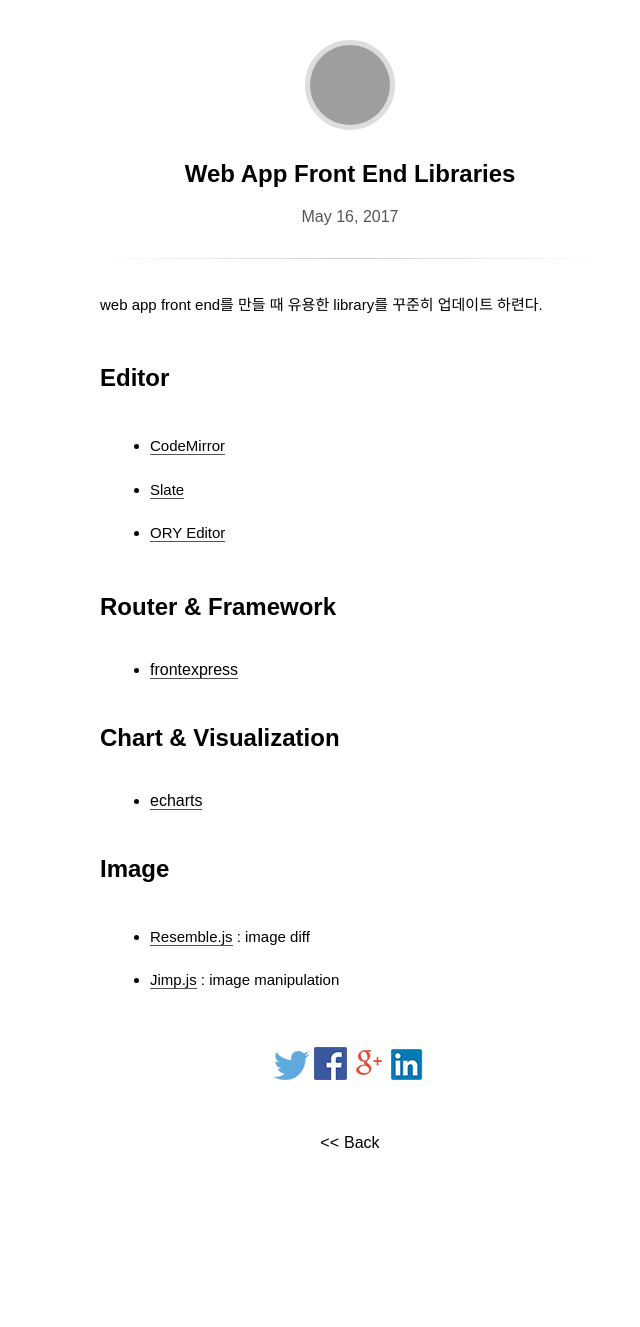
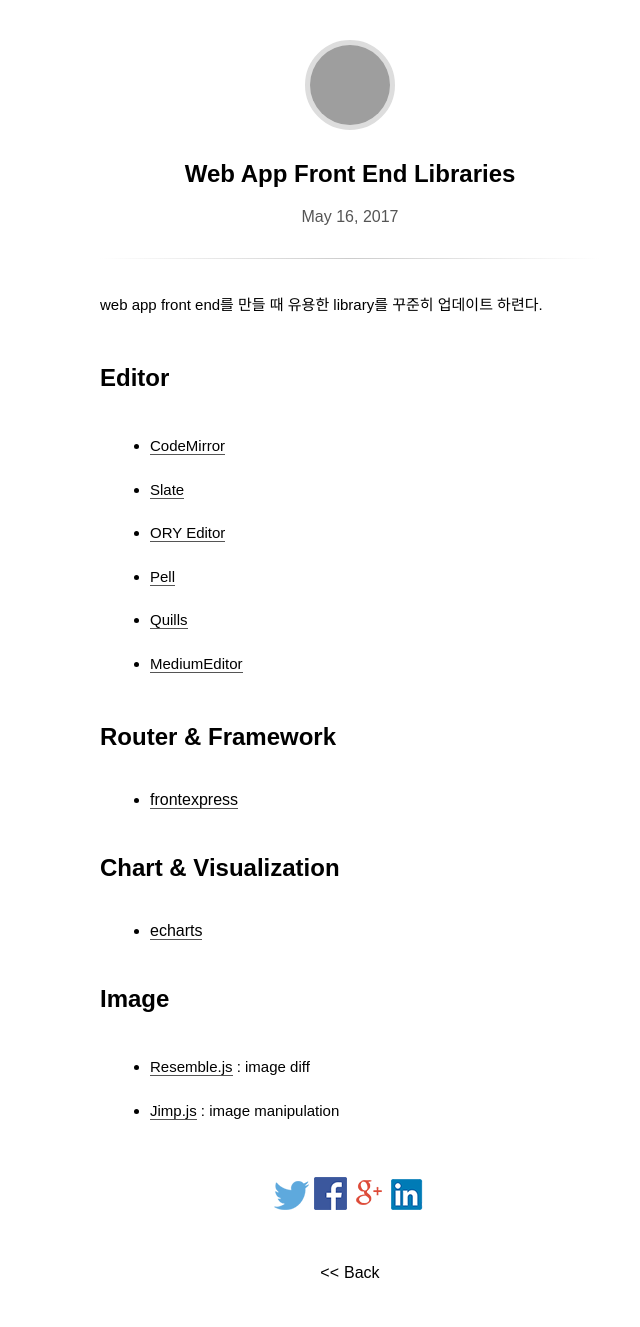
Before and after one commit to pinedance/blog, a Jekyll site: the page built from _posts/2017/01-06/2017-05-16-web-app-front-end-libraries.md, in a window 1280 px wide. Shown: the whole page, without its empty margins (290-930 px from the left). Built offline with Jekyll 4.4.1, drawn with Linux system fonts in a browser that asks for light colours; some web fonts are replaced; comment, search, counter and statistics services are not loaded; before the commit the page ends 1197 px from its top, so only the background shows below that; grey boxes are pictures that could not be loaded.

Commit message:
update post

```diff
--- a/_posts/2017/01-06/2017-05-16-web-app-front-end-libraries.md
+++ b/_posts/2017/01-06/2017-05-16-web-app-front-end-libraries.md
@@ -17,6 +17,11 @@
 
 * [ORY Editor](https://github.com/ory/editor)
 
+* [Pell](https://github.com/jaredreich/pell/blob/master/README.md)
+
+* [Quills](https://quilljs.com/)
+
+* [MediumEditor](https://yabwe.github.io/medium-editor/)
 
 
 Router & Framework
```
